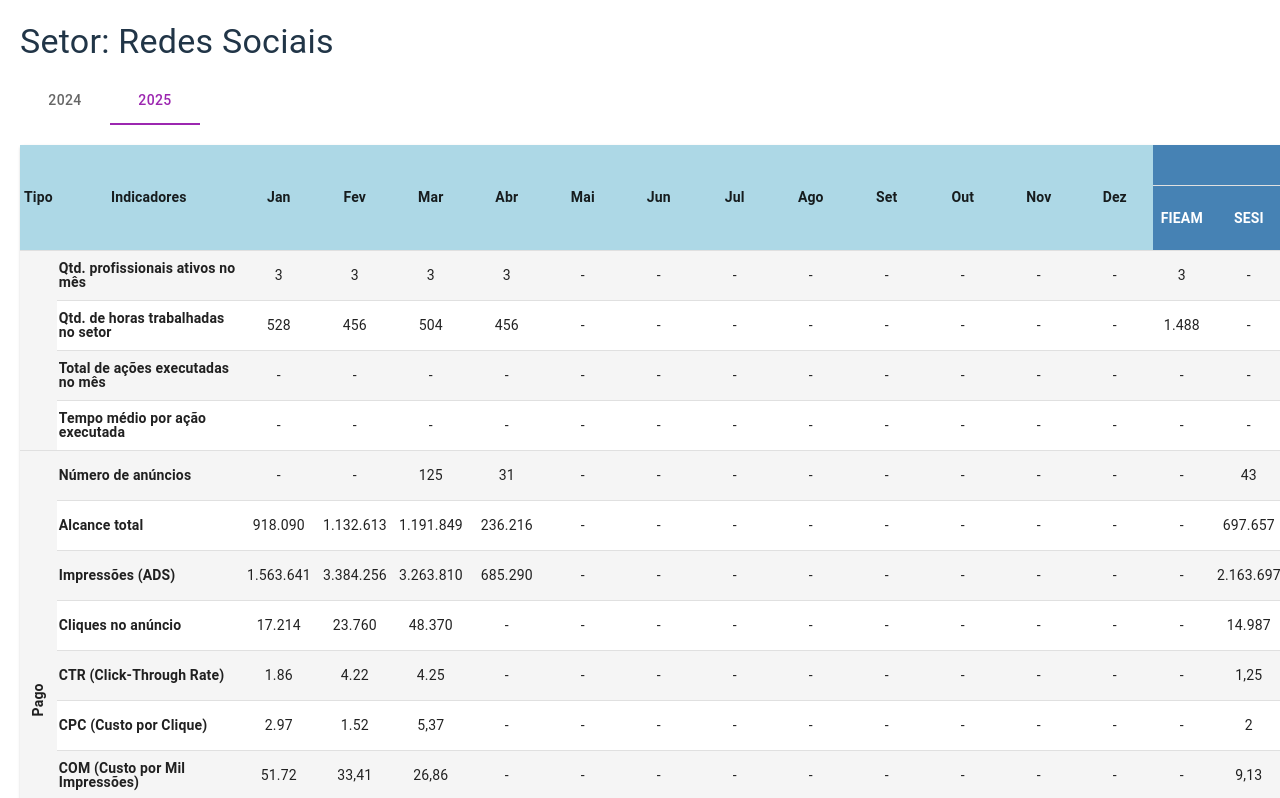
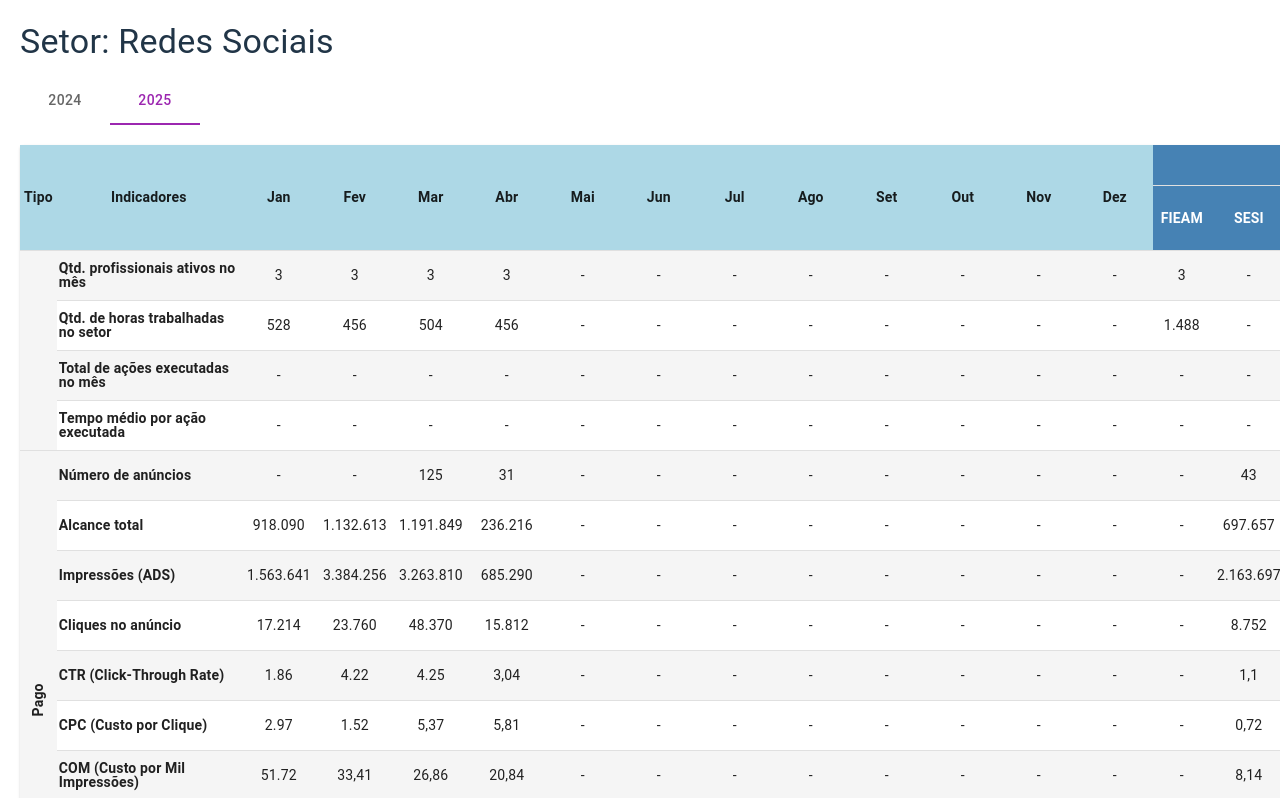
Before and after one commit to LucasRachor/base_indicadores, a React (Vite) app in the folder frontend/: page /indicadores/setor/RedesSociais in a window 1280 px wide. Shown: the top 798 px of the page. Built offline with nearby package versions, Linux system fonts and the light colour scheme.

Commit message:
Atualização 03-05

```diff
--- a/frontend/src/pages/setores/RedesSociais.tsx
+++ b/frontend/src/pages/setores/RedesSociais.tsx
@@ -171,7 +171,7 @@ const RedesSociais: React.FC = () => {
     {
       "indicadores": "Alcance total",
       "jan": "918.090", "fev": "1.132.613", "mar": "1.191.849", "abr": "236.216", "mai": "-", "jun": "-", "jul": "-", "ago": "-", "set": "-", "out": "-", "nov": "-",
-      "acumulado": { "fieam": "-", "sesi": "697.657", "senai": "676.781", "iel": "53.627","total geral":"1.428.065"
+      "acumulado": { "fieam": "-", "sesi": "697.657", "senai": "676.781", "iel": "53.627","total geral":"-"
       }
     },
     {
@@ -182,82 +182,82 @@ const RedesSociais: React.FC = () => {
     },
     {
       "indicadores": "Cliques no anúncio",
-      "jan": "17.214", "fev": "23.760", "mar": "48.370", "abr": "-", "mai": "-", "jun": "-", "jul": "-", "ago": "-", "set": "-", "out": "-", "nov": "-",
-      "acumulado": { "fieam": "-", "sesi": "14.987", "senai": "32.430", "iel": "953","total geral":"4" }
+      "jan": "17.214", "fev": "23.760", "mar": "48.370", "abr": "15.812", "mai": "-", "jun": "-", "jul": "-", "ago": "-", "set": "-", "out": "-", "nov": "-",
+      "acumulado": { "fieam": "-", "sesi": "8.752", "senai": "6.931", "iel": "129","total geral":"-" }
     },
     {
       "indicadores": "CTR (Click-Through Rate)",
-      "jan": "1.86", "fev": "4.22", "mar": "4.25", "abr": "-", "mai": "-", "jun": "-", "jul": "-", "ago": "-", "set": "-", "out": "-", "nov": "-",
-      "acumulado": { "fieam":"-", "sesi": "1,25", "senai": "1,76", "iel":"1,24","total geral":"4"}
+      "jan": "1.86", "fev": "4.22", "mar": "4.25", "abr": "3,04", "mai": "-", "jun": "-", "jul": "-", "ago": "-", "set": "-", "out": "-", "nov": "-",
+      "acumulado": { "fieam":"-", "sesi": "1,1", "senai": "1,2", "iel":"0,74","total geral":"-"}
     },
     {
       "indicadores": "CPC (Custo por Clique)",
-      "jan": "2.97", "fev": "1.52", "mar": "5,37", "abr": "-", "mai": "-", "jun": "-", "jul": "-", "ago": "-", "set": "-", "out": "-", "nov": "-",
-      "acumulado": { "fieam": "-", "sesi": "2", "senai": "1,07", "iel": "2,3","total geral":"4" }
+      "jan": "2.97", "fev": "1.52", "mar": "5,37", "abr": "5,81", "mai": "-", "jun": "-", "jul": "-", "ago": "-", "set": "-", "out": "-", "nov": "-",
+      "acumulado": { "fieam": "-", "sesi": "0,72", "senai": "0,98", "iel": "4,11","total geral":"-" }
     },
     {
       "indicadores": "COM (Custo por Mil Impressões)",
-      "jan": "51.72", "fev": "33,41", "mar": "26,86", "abr": "-", "mai": "-", "jun": "-", "jul": "-", "ago": "-", "set": "-", "out": "-", "nov": "-",
-      "acumulado": { "fieam": "-", "sesi": "9,13", "senai":"8,74", "iel": "8,99","total geral":"4"}
+      "jan": "51.72", "fev": "33,41", "mar": "26,86", "abr": "20,84", "mai": "-", "jun": "-", "jul": "-", "ago": "-", "set": "-", "out": "-", "nov": "-",
+      "acumulado": { "fieam": "-", "sesi": "8,14", "senai":"8,96", "iel": "3,74","total geral":"-"}
     },
     {
       "indicadores": "Conversões",
-      "jan": 1.603, "fev": "5.492", "mar": "5.353", "abr": "-", "mai": "-", "jun": "-", "jul": "-", "ago": "-", "set": "-", "out": "-", "nov": "-",
-      "acumulado": { "fieam": "-", "sesi": "1.016", "senai":"4.217", "iel": "120","total geral":"4" }
+      "jan": 1.603, "fev": "5.492", "mar": "5.353", "abr": "643", "mai": "-", "jun": "-", "jul": "-", "ago": "-", "set": "-", "out": "-", "nov": "-",
+      "acumulado": { "fieam": "-", "sesi": "296", "senai":"347", "iel": "0","total geral":"-" }
     },
     {
       "indicadores": "Taxa de conversão (%)",
-      "jan": 59, "fev": "27", "mar": "34", "abr": "-", "mai": "-", "jun": "-", "jul": "-", "ago": "-", "set": "-", "out": "-", "nov": "-",
-      "acumulado": { "fieam": "-", "sesi": 11, "senai": "14", "iel": "9","total geral":"4" }
+      "jan": 59, "fev": "27", "mar": "34", "abr": "8,85", "mai": "-", "jun": "-", "jul": "-", "ago": "-", "set": "-", "out": "-", "nov": "-",
+      "acumulado": { "fieam": "-", "sesi": "4,11", "senai": "4,74", "iel": "0","total geral":"0" }
     },
     {
       "indicadores": "CPA (Custo por Aquisição)",
-      "jan": "13,15", "fev": "15,4", "mar": "16,39", "abr": "-", "mai": "-", "jun": "-", "jul": "-", "ago": "-", "set": "-", "out": "-", "nov": "-",
-      "acumulado": { "fieam": "-", "sesi": 7.41, "senai": "4,14", "iel": "4,84","total geral":"4" }
+      "jan": "13,15", "fev": "15,4", "mar": "16,39", "abr": "10,81", "mai": "-", "jun": "-", "jul": "-", "ago": "-", "set": "-", "out": "-", "nov": "-",
+      "acumulado": { "fieam": "0", "sesi": "4,89", "senai": "5,92", "iel": "0","total geral":"-" }
     },
     {
       "indicadores": "Qtd de E-mails enviados",
-      "jan": 1.476, "fev": "519", "mar": " 619", "abr": "-", "mai": "-", "jun": "-", "jul": "-", "ago": "-", "set": "-", "out": "-", "nov": "-",
-      "acumulado": { "fieam": 129, "sesi": 1.476, "senai": 751, "iel": "258","total geral":"4" }
+      "jan": 1.476, "fev": "519", "mar": " 619", "abr": "1.371", "mai": "-", "jun": "-", "jul": "-", "ago": "-", "set": "-", "out": "-", "nov": "-",
+      "acumulado": { "fieam": 550, "sesi": 2.003, "senai": 993, "iel": "439","total geral":"3.985" }
     },
     {
       "indicadores": "Taxa de abertura de e-mail",
-      "jan": 27, "fev": "10", "mar": "14", "abr": "-", "mai": "-", "jun": "-", "jul": "-", "ago": "-", "set": "-", "out": "-", "nov": "-",
-      "acumulado": { "fieam": 8, "sesi": 20, "senai": 17, "iel": "6","total geral":"4" }
+      "jan": 27, "fev": "10", "mar": "14", "abr": "8,3", "mai": "-", "jun": "-", "jul": "-", "ago": "-", "set": "-", "out": "-", "nov": "-",
+      "acumulado": { "fieam": "4", "sesi": "12", "senai": "8,7", "iel": "8,4","total geral":"-" }
     },
     {
       "indicadores": "Site - Visitantes únicos",
-      "jan": 9.395, "fev": "11.544", "mar": "7.234", "abr": "-", "mai": "-", "jun": "-", "jul": "-", "ago": "-", "set": "-", "out": "-", "nov": "-",
-      "acumulado": { "fieam": 3.147, "sesi": 2.100, "senai": 1.987, "iel": "-","total geral":"4" }
+      "jan": 9.395, "fev": "11.544", "mar": "7.234", "abr": "12.000", "mai": "-", "jun": "-", "jul": "-", "ago": "-", "set": "-", "out": "-", "nov": "-",
+      "acumulado": { "fieam": "5.417", "sesi": "3.475", "senai": "3.108", "iel": "0","total geral":"-" }
     },
     {
       "indicadores": "Publicação nas redes sociais",
-      "jan": "94", "fev": "674", "mar": "225", "abr": "-", "mai": "-", "jun": "-", "jul": "-", "ago": "-", "set": "-", "out": "-", "nov": "-",
-      "acumulado": { "fieam": 50, "sesi": 474, "senai": 150, "iel": 94,"total geral":"4" }
+      "jan": "94", "fev": "674", "mar": "225", "abr": "625", "mai": "-", "jun": "-", "jul": "-", "ago": "-", "set": "-", "out": "-", "nov": "-",
+      "acumulado": { "fieam": 19, "sesi": 327, "senai": 144, "iel": 135,"total geral":"-" }
     },
 {
       "indicadores": "Resposta de comentários nas redes sociais",
-      "jan": 157, "fev": "2.220", "mar": "1.835", "abr": "-", "mai": "-", "jun": "-", "jul": "-", "ago": "-", "set": "-", "out": "-", "nov": "-",
-      "acumulado": { "fieam": 3, "sesi": 1.449, "senai": 203, "iel": 180,"total geral":"4" }
+      "jan": 157, "fev": "2.220", "mar": "1.835", "abr": "1.350", "mai": "-", "jun": "-", "jul": "-", "ago": "-", "set": "-", "out": "-", "nov": "-",
+      "acumulado": { "fieam": 8, "sesi": 966, "senai": 261, "iel": 115,"total geral":"-" }
     },
     {
       "indicadores": "Contas Alcançadas",
-      "jan": 88.867, "fev": "450.493", "mar": "575.176", "abr": "-", "mai": "-", "jun": "-", "jul": "-", "ago": "-", "set": "-", "out": "-", "nov": "-",
-      "acumulado": { "fieam": "4.307", "sesi": "420.545", "senai": "96.728", "iel": "53.596","total geral":"4" }
+      "jan": 88.867, "fev": "450.493", "mar": "575.176", "abr": "293.976", "mai": "-", "jun": "-", "jul": "-", "ago": "-", "set": "-", "out": "-", "nov": "-",
+      "acumulado": { "fieam": "3.108", "sesi": "180.865", "senai": "49.369", "iel": "60.634","total geral":"-" }
     },
     {
       "indicadores": "Interações",
-      "jan": 3.672, "fev": "46.495", "mar": "44.782", "abr": "-", "mai": "-", "jun": "-", "jul": "-", "ago": "-", "set": "-", "out": "-", "nov": "-",
-      "acumulado": { "fieam": 229, "sesi": "31.132", "senai": "7.106", "iel": "6315","total geral":"4" }
+      "jan": 3.672, "fev": "46.495", "mar": "44.782", "abr": "27.410", "mai": "-", "jun": "-", "jul": "-", "ago": "-", "set": "-", "out": "-", "nov": "-",
+      "acumulado": { "fieam":"372", "sesi": "12.919", "senai": "9.045", "iel": "5.074","total geral":"-" }
     },
 {
       "indicadores": "Taxa de Engajamento",
-      "jan": 12, "fev": "10", "mar": "4", "abr": "-", "mai": "-", "jun": "-", "jul": "-", "ago": "-", "set": "-", "out": "-", "nov": "-",
-      "acumulado": { "fieam": "3,18", "sesi": "3,12", "senai": "3,98", "iel": "6,08","total geral":"4" }    },
+      "jan": 12, "fev": "10", "mar": "4", "abr": "5,93", "mai": "-", "jun": "-", "jul": "-", "ago": "-", "set": "-", "out": "-", "nov": "-",
+      "acumulado": { "fieam": "7,21", "sesi": "3,18", "senai": "8", "iel": "5,34","total geral":"-" }    },
     {
       "indicadores": "Seguidores",
-      "jan": 171.729, "fev": "177.273", "mar": "181.501", "abr": "-", "mai": "-", "jun": "-", "jul": "-", "ago": "-", "set": "-", "out": "-", "nov": "-",
-      "acumulado": { "fieam": 9.149, "sesi": 63.581, "senai": 87.003, "iel": 21.768,"total geral":"4" }
+      "jan": 171.729, "fev": "177.273", "mar": "181.501", "abr": "183.522", "mai": "-", "jun": "-", "jul": "-", "ago": "-", "set": "-", "out": "-", "nov": "-",
+      "acumulado": { "fieam": 9.300, "sesi": 64.288, "senai": 87.947, "iel": 21.987,"total geral":"-" }
     },
   ]
 
```
